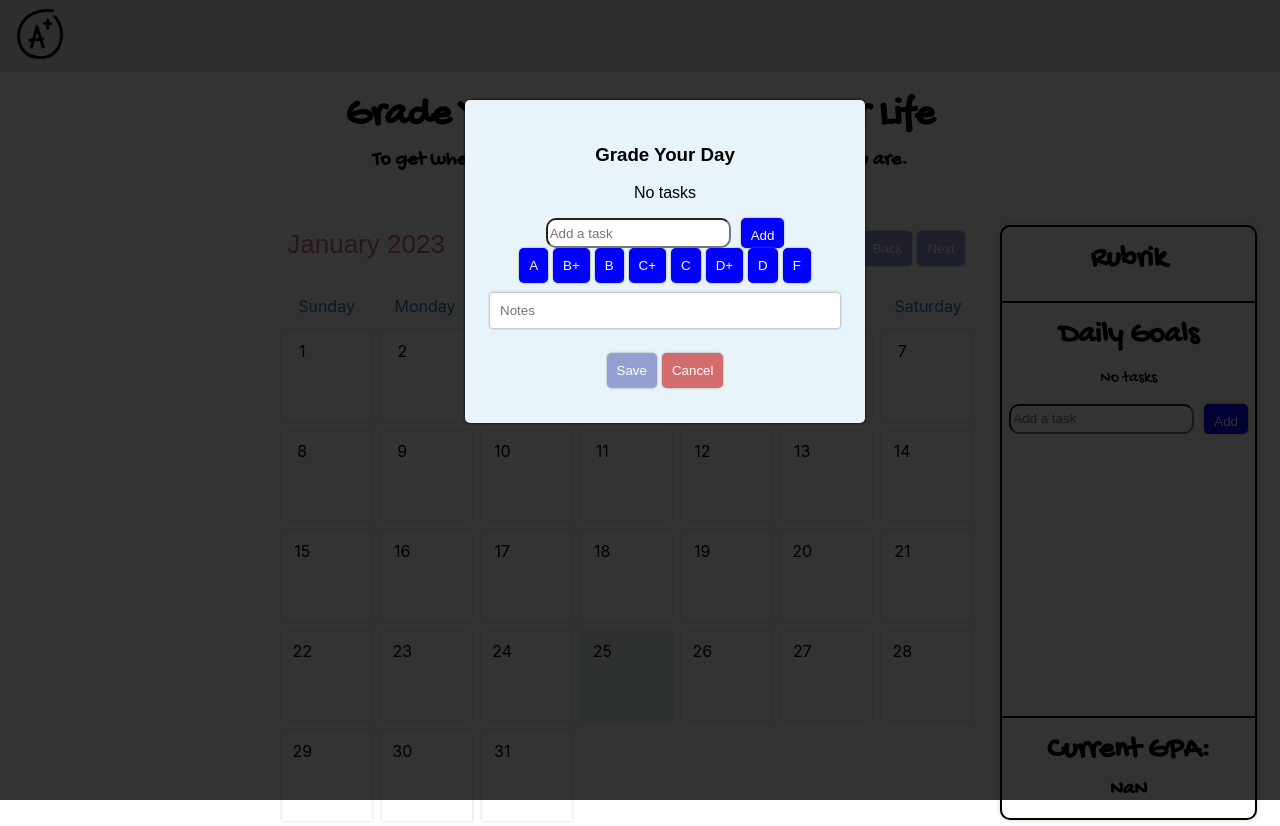
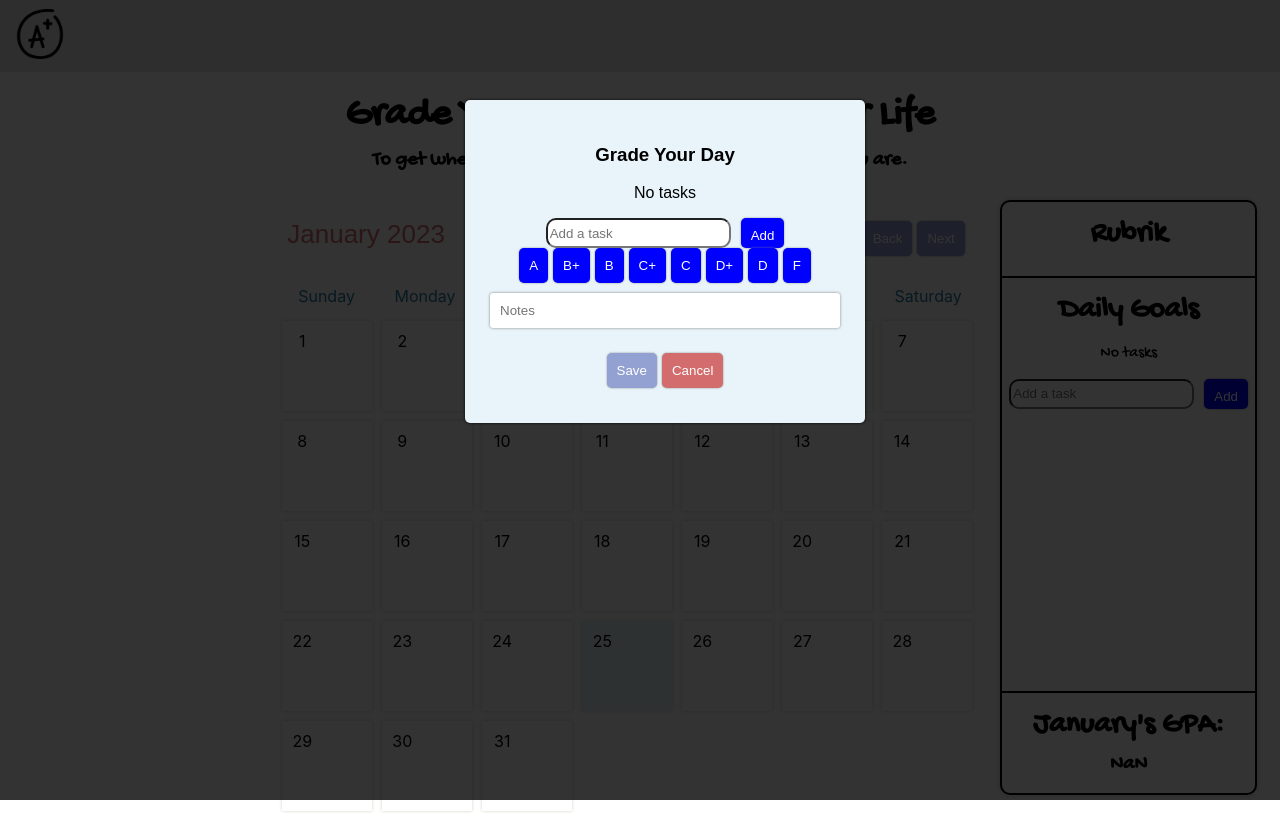
Before and after one commit to msi-ism/day-grader-app, a React (Create React App) app: page / in a window 1280 px wide. Both pictures are taken after a click on the element "25". Built offline with nearby package versions, Linux system fonts and the light colour scheme; a web font is replaced by a local one.

Commit message:
added conditional selecting of grades in modal

```diff
--- a/src/App.css
+++ b/src/App.css
@@ -87,4 +87,5 @@
   background-color: white;
   box-shadow: 0px 0px 5px #CBD4C2;
   justify-self: center;
+  margin-top: -20px;
 }
--- a/src/App.js
+++ b/src/App.js
@@ -13,7 +13,7 @@ import PageHeader from './components/PageHeader';
 function App() {
   const [user,  setUser] = useState(getUser())
   const [gpa, setGPA] = useState('')
-
+  const [currentMonth, setCurrentMonth] = useState('')
 
 
   return (
@@ -21,8 +21,8 @@ function App() {
 
           <NavBar user={user} />
           <PageHeader />
-          <MainPage setGPA={setGPA}/>
-          <Rubrik gpa={gpa} />
+          <MainPage setGPA={setGPA} setCurrentMonth={setCurrentMonth}/>
+          <Rubrik gpa={gpa} currentMonth={currentMonth}/>
     </main>
   );
 }
--- a/src/components/CalendarComponent.jsx
+++ b/src/components/CalendarComponent.jsx
@@ -10,7 +10,7 @@ import { eventWrapper } from "@testing-library/user-event/dist/utils";
 
 
 
-const CalendarComponent = ({setGPA}) => {
+const CalendarComponent = ({setGPA, setCurrentMonth}) => {
 
 // //^ creating nav state for month selection. '0' is current month. +1 is next. -1 is prior.
 const [nav, setNav] = useState(0)
@@ -18,7 +18,6 @@ const [nav, setNav] = useState(0)
 const [days, setDays] = useState([])
 // ^ setting date displayed
 const [dateDisplay, setDateDisplay] = useState()
-const [fullDateDisplay, setFullDateDisplay] = useState()
 // ^ setting clicked state for days
 const [clicked, setClicked] = useState(null)
 // ^ setting state for events - checks local storage for event object and returns it or empty array if N/A
@@ -66,6 +65,7 @@ useEffect(() => {
     })
 
     setDateDisplay(`${date.toLocaleDateString('en-us', { month: 'long' })} ${year}`)
+    setCurrentMonth(`${date.toLocaleDateString('en-us', { month: 'long' })}`)
 
 
     const paddingDays = weekdays.indexOf(dateString.split(', ')[0])
--- a/src/components/GradeModal.jsx
+++ b/src/components/GradeModal.jsx
@@ -7,8 +7,22 @@ const GradeModal = ({ onSave, onClose, setGrade }) => {
     const [error, setError] = useState(false)
 
     const pickGrade = (e) => {
-        e.target.classList.add('selected-grade')
+        let currentSelection = e.target
+        let gradeButtons = document.querySelectorAll('.grade-btn')
+        if (!currentSelection.classList.contains('selected-grade')) {
+            currentSelection.classList.add('selected-grade')
+        }
+        gradeButtons.forEach((ele) => {
+            if (ele !== currentSelection) {
+             ele.classList.remove('selected-grade')}})
+
+        console.log(currentSelection)
+        console.log(gradeButtons)
         setGrade(e.target.innerText)
+    }
+
+    const clearSelection = (e) => {
+
     }
 
   return (
--- a/src/components/Rubrik.jsx
+++ b/src/components/Rubrik.jsx
@@ -4,7 +4,7 @@ import TaskList from './TaskList';
 
 console.log(JSON.parse(localStorage.getItem('events')))
 
-const Rubrik = ({gpa}) => {
+const Rubrik = ({gpa, currentMonth}) => {
     return (
         <div className='rubrik-container'>
             <div className='rubrik-header'>
@@ -15,7 +15,7 @@ const Rubrik = ({gpa}) => {
                 <TaskList />
             </div>
             <div className='gpa-container'>
-                <h2>Current GPA:</h2>
+                <h2>{currentMonth}'s GPA:</h2>
                 <h4>{gpa}</h4>
             </div>
 
--- a/src/index.css
+++ b/src/index.css
@@ -159,6 +159,7 @@ button:hover {
   font-family: sans-serif;
   display: flex;
   justify-content: space-between;
+  margin-top: -20px;
 }
 #header button {
   background-color:#92a1d1;
--- a/src/pages/MainPage.js
+++ b/src/pages/MainPage.js
@@ -3,11 +3,11 @@ import CalendarComponent from '../components/CalendarComponent';
 import Day from '../components/Day';
 import Rubrik from '../components/Rubrik';
 
-const MainPage = ({setGPA}) => {
+const MainPage = ({setGPA, setCurrentMonth}) => {
     return (
         <div className='main-container'>
             <div className='calendar-container'>
-                <CalendarComponent setGPA={setGPA}/>
+                <CalendarComponent setGPA={setGPA} setCurrentMonth={setCurrentMonth}  />
             </div>
         </div>
     );
```
